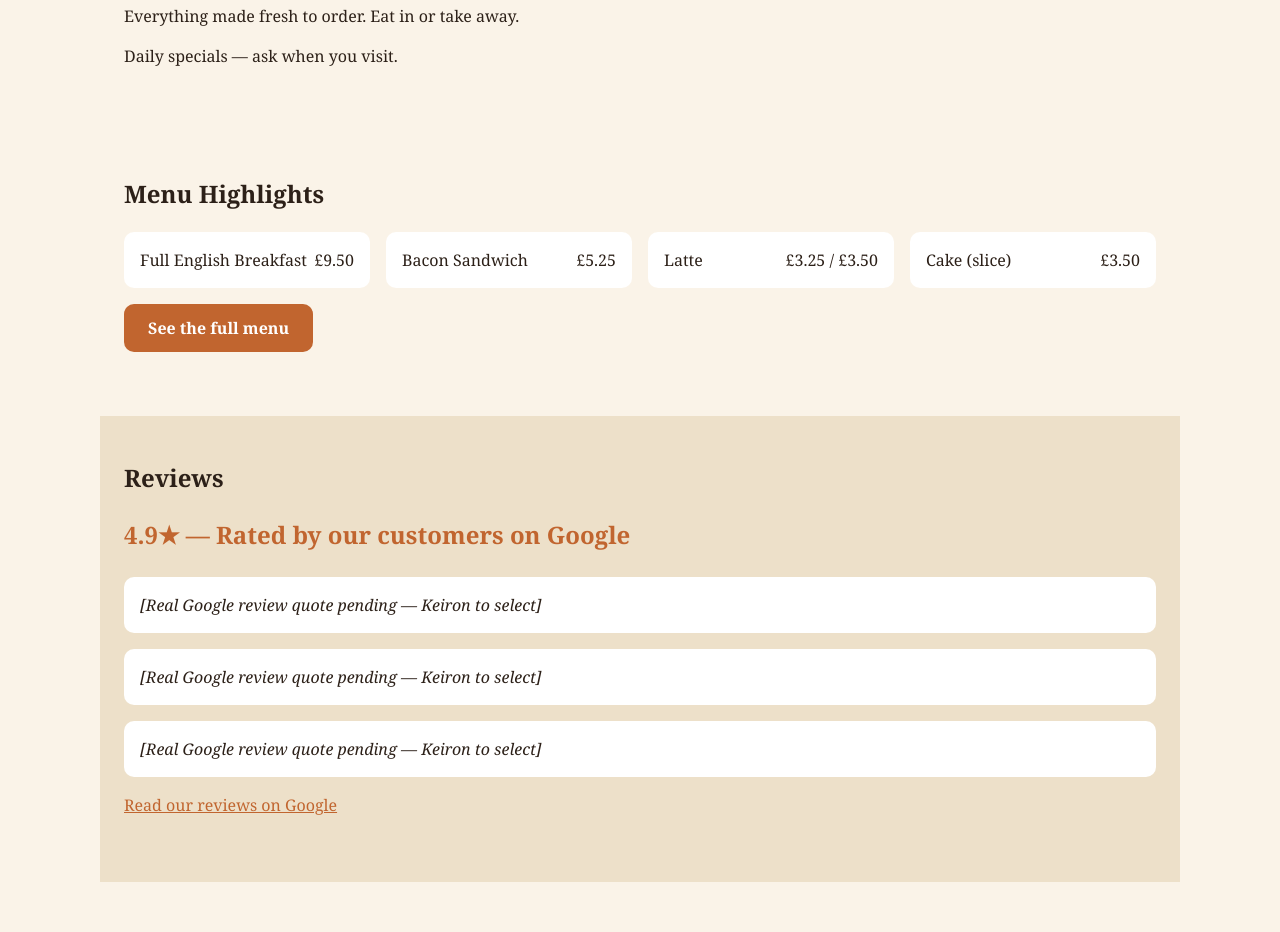
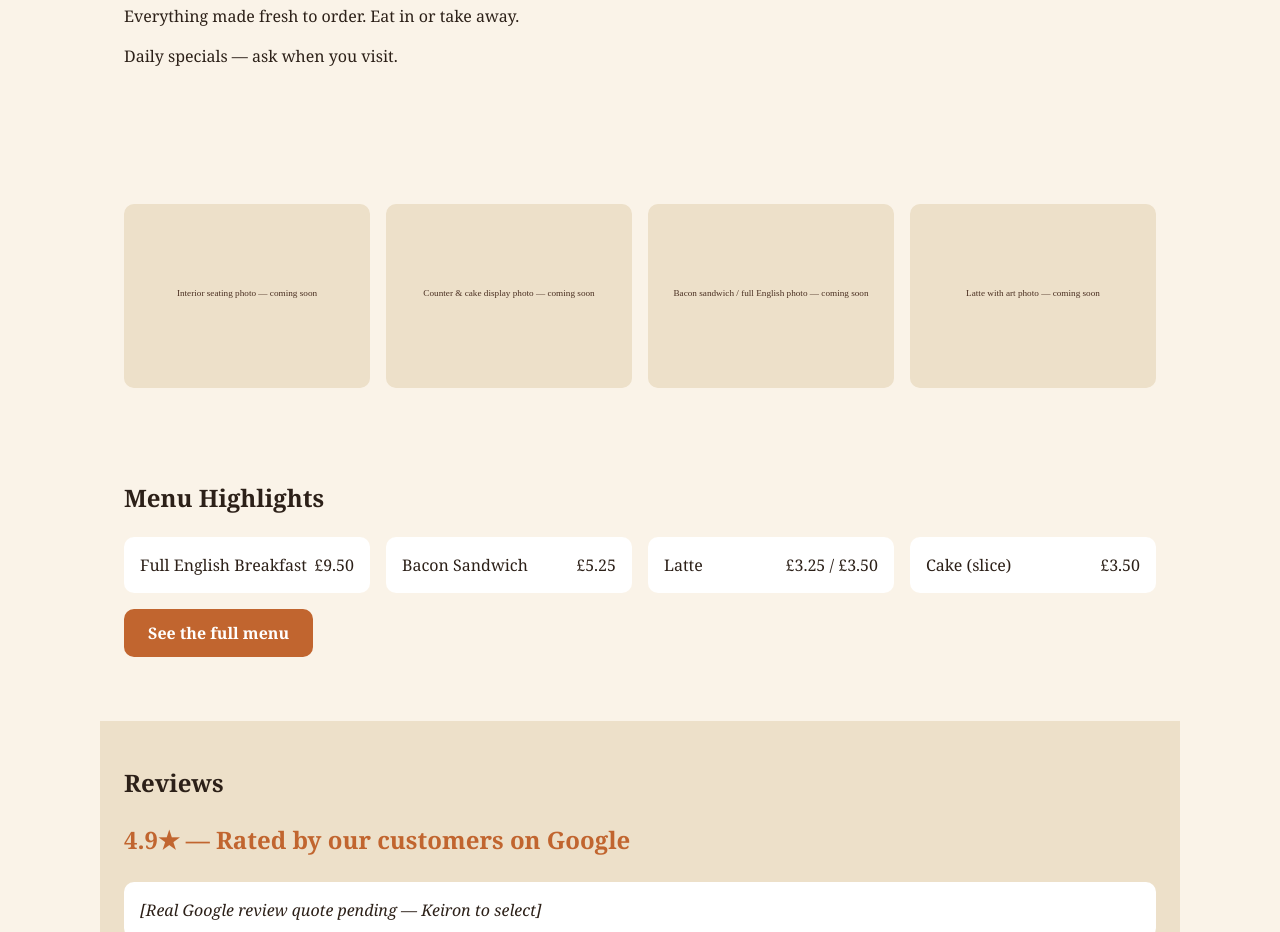
Before and after one commit to kineticimai-ops/dennies-cafe, a website: page public/index.html in a window 1280 px wide. Shown: the part 960-1892 px from the top of the page. Drawn offline with Linux system fonts and the light colour scheme.

Commit message:
Address final review: add gallery images, fix README checklist gaps, escape iframe URL

```diff
--- a/public/css/styles.css
+++ b/public/css/styles.css
@@ -130,6 +130,19 @@ img { max-width: 100%; display: block; }
   margin-top: 1.5rem;
 }
 
+.gallery__grid {
+  display: grid;
+  grid-template-columns: repeat(auto-fit, minmax(200px, 1fr));
+  gap: 1rem;
+  margin-top: 1.5rem;
+}
+
+.gallery__image {
+  border-radius: var(--radius);
+  aspect-ratio: 4 / 3;
+  object-fit: cover;
+}
+
 .menu-card {
   background: white;
   border-radius: var(--radius);
--- a/public/index.html
+++ b/public/index.html
@@ -85,6 +85,15 @@
   <p>Daily specials — ask when you visit.</p>
 </section>
 
+<section class="section gallery">
+  <div class="gallery__grid">
+    <img src="/images/interior.svg" alt="Cosy interior seating at Dennie's Cafe, including the upstairs seating area" loading="lazy" class="gallery__image">
+    <img src="/images/counter.svg" alt="The counter and cake display at Dennie's Cafe" loading="lazy" class="gallery__image">
+    <img src="/images/food-1.svg" alt="A bacon sandwich and full English breakfast from Dennie's Cafe" loading="lazy" class="gallery__image">
+    <img src="/images/coffee.svg" alt="A latte with latte art from Dennie's Cafe" loading="lazy" class="gallery__image">
+  </div>
+</section>
+
 <section class="section">
   <h2>Menu Highlights</h2>
   <div class="menu-highlights">
@@ -114,7 +123,7 @@
   <!-- TODO(keiron): confirm parking/one-line directions before launch — do not guess. -->
   <p>[Parking / directions from the A272 pending — Keiron to confirm]</p>
   <div class="map-embed">
-    <iframe src="https://maps.google.com/maps?q=7a+Elm+Grove,+Station+Road,+Cowfold,+Horsham+RH13+8DA&output=embed" loading="lazy" title="Map showing Dennie's Cafe, Cowfold"></iframe>
+    <iframe src="https://maps.google.com/maps?q=7a+Elm+Grove,+Station+Road,+Cowfold,+Horsham+RH13+8DA&amp;output=embed" loading="lazy" title="Map showing Dennie's Cafe, Cowfold"></iframe>
   </div>
 </section>
 
```
Also changed, not shown: test/index-content.test.js (+10 -0 lines), README.md.
